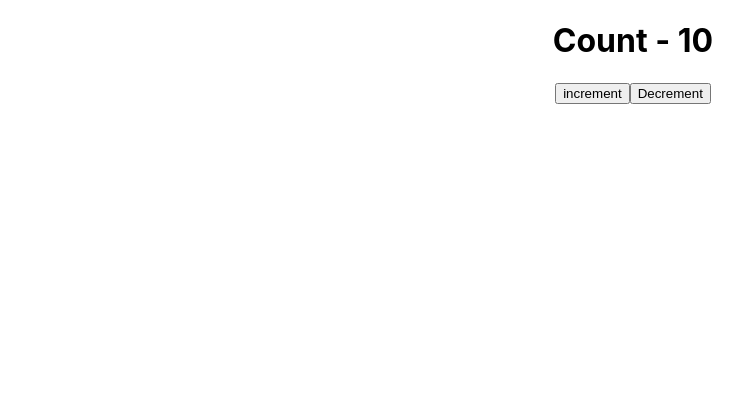
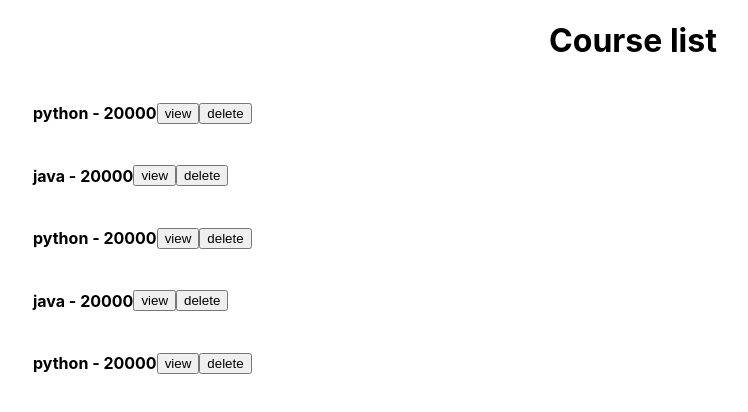
Before and after one commit to divyashan3223/batch-7, a React (Create React App) app: page / in a window 1280 px wide. Shown: the top 412 px of the page, without its empty margins (7-755 px from the left). Built offline with nearby package versions, Linux system fonts and the light colour scheme.

Commit message:
array as a state

```diff
--- a/src/App.js
+++ b/src/App.js
@@ -1,9 +1,9 @@
 import "./App.css";
-import Counter from "./components/counter/Counter";
+import Course from "./components/course/Course";
 function App() {
   return (
     <div className="App">
-      <Counter />
+      <Course />
     </div>
   );
 }
--- a/src/components/counter/Counter.jsx
+++ b/src/components/counter/Counter.jsx
@@ -41,7 +41,7 @@ const Counter = () => {
     <>
       <h1>Count - {count}</h1>
       <button onClick={handleIncrement}>increment</button>
-      <button onClick={handleDecrement}>Decrement</button>{" "}
+      <button onClick={handleDecrement}>Decrement</button>
     </>
   );
 };
--- /dev/null
+++ b/src/components/course/Course.jsx
@@ -0,0 +1,71 @@
+import { useState } from "react";
+
+const coursesList = [
+  {
+    id: 1,
+    title: "python",
+    fees: 20000,
+  },
+  {
+    id: 2,
+    title: "java",
+    fees: 20000,
+  },
+  {
+    id: 3,
+    title: "python",
+    fees: 20000,
+  },
+  {
+    id: 4,
+    title: "java",
+    fees: 20000,
+  },
+  {
+    id: 5,
+    title: "python",
+    fees: 20000,
+  },
+];
+
+const Course = () => {
+  const [courses, setCourses] = useState(coursesList);
+  const [activeCourse, setActiveCourse] = useState(null);
+
+  const handleDeleteCourse = courseId => {
+    const updatedCourses = courses.filter(course => course.id !== courseId);
+    setCourses(updatedCourses);
+  };
+  const handleViewCourse = course => {
+    setActiveCourse(course.title);
+  };
+
+  return (
+    <div>
+      <h1>Course list</h1>
+      <h1>{activeCourse}</h1>
+      {courses.length > 0 ? (
+        <ul>
+          {courses.map(course => (
+            <li
+              key={course.id}
+              style={{ display: "flex", alignItems: "center" }}
+            >
+              <h4>
+                {course.title} - {course.fees}
+              </h4>
+              <button onClick={() => handleViewCourse(course)}>view</button>
+              <button onClick={() => handleDeleteCourse(course.id)}>
+                delete
+              </button>
+            </li>
+          ))}
+        </ul>
+      ) : (
+        <h1> No Course found</h1>
+      )}
+    </div>
+  );
+};
+
+export default Course;
```
